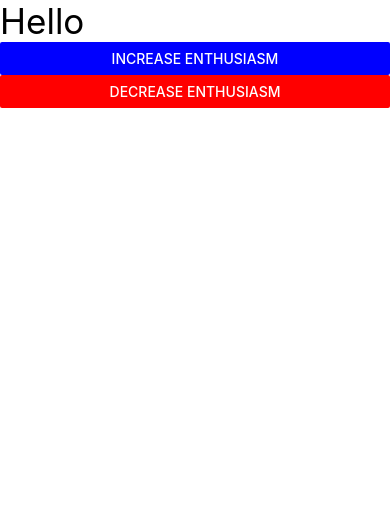
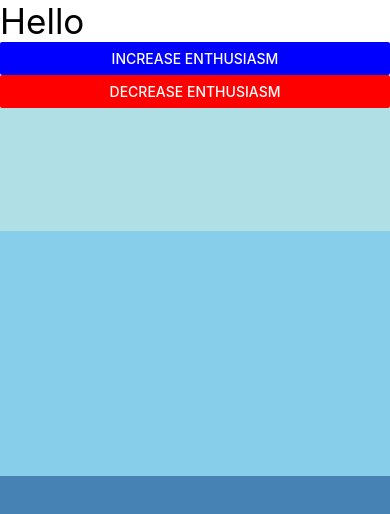
Before and after one commit to wongbingg/react_demo, a React Native app: screen / in a window 390 px wide. Shown: the top 514 px of the page. Built offline with nearby package versions, Linux system fonts and the light colour scheme.

Commit message:
add : flex 비율을 이용한 뷰 레이아웃

```diff
--- a/App.tsx
+++ b/App.tsx
@@ -5,7 +5,7 @@
 //  * @format
 //  */
 
-import React, {useState} from 'react';
+import React, { useState } from 'react';
 import {
   Text,
   TextInput,
@@ -50,19 +50,24 @@
     <SafeAreaProvider>
       <Container style={styles.container} edges={['top', 'bottom']}>
         <Text
-          style={{fontSize: 35}}>
+          style={{ fontSize: 35 }}>
           Hello {name} {getExclamationMarks(enthusiasmLevel)}
         </Text>
         <Button
           title="Increase enthusiasm"
           accessibilityLabel='increment'
           onPress={onIncrement}
-          color='blue'/>
-          <Button
-            title='Decrease enthusiasm'
-            accessibilityLabel='decrement'
-            onPress={onDecrement}
-            color='red'/>
+          color='blue' />
+        <Button
+          title='Decrease enthusiasm'
+          accessibilityLabel='decrement'
+          onPress={onDecrement}
+          color='red' />
+        <View style={{flex: 1}}>
+          <View style={{flex: 1, backgroundColor: 'powderblue'}}/>
+          <View style={{flex: 2, backgroundColor: 'skyblue'}}/>
+          <View style={{flex: 3, backgroundColor: 'steelblue'}}/>
+        </View>
       </Container>
     </SafeAreaProvider>
   );
```
